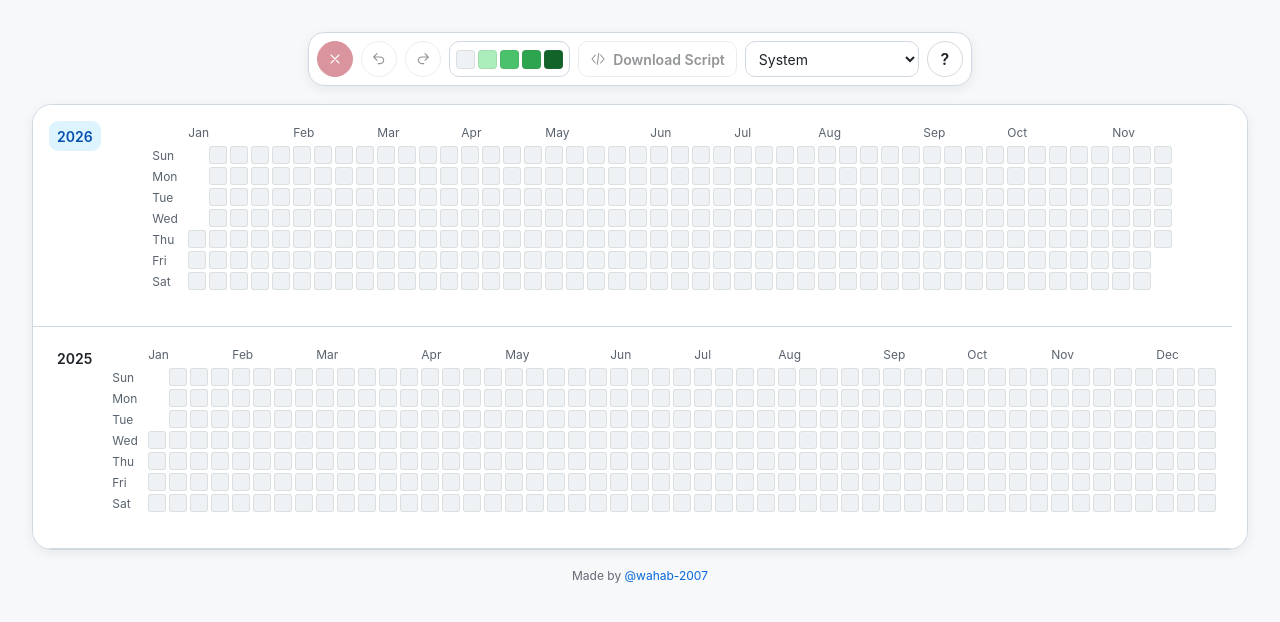
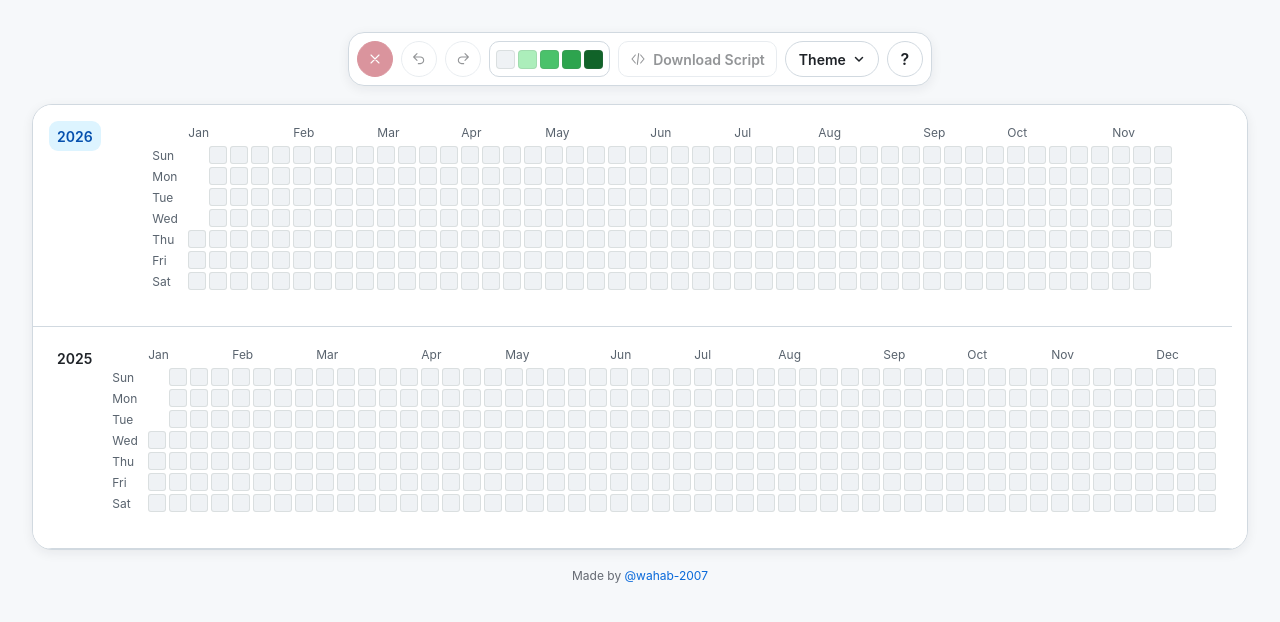
Before and after one commit to wahab-2007/brush-io, a React (Vite) app: page / in a window 1280 px wide. Shown: the top 622 px of the page. Built offline with nearby package versions, Linux system fonts and the light colour scheme.

Commit message:
Replace the theme dropdown with a rounded Theme menu

```diff
--- a/src/components/Appearance.tsx
+++ b/src/components/Appearance.tsx
@@ -1,10 +1,13 @@
-import { useRef, useState } from 'react'
+import { useId, useRef, useState } from 'react'
 import { siteThemes } from '../lib/themes.ts'
 import type { SiteTheme } from '../lib/themes.ts'
 
 const track = new URL('../assets/disco.mp3', import.meta.url).href
 
 export function Appearance({ theme, onChange }: { theme: SiteTheme; onChange: (theme: SiteTheme) => void }) {
+  const menuId = useId()
+  const menu = useRef<HTMLDivElement>(null)
+  const trigger = useRef<HTMLButtonElement>(null)
   const audio = useRef<HTMLAudioElement>(null)
   const [playing, setPlaying] = useState(false)
 
@@ -17,6 +20,8 @@ export function Appearance({ theme, onChange }: { theme: SiteTheme; onChange: (t
 
   function select(next: SiteTheme) {
     onChange(next)
+    menu.current?.hidePopover()
+    trigger.current?.focus({ preventScroll: true })
     if (next === 'disco') {
       play()
     } else {
@@ -28,11 +33,19 @@ export function Appearance({ theme, onChange }: { theme: SiteTheme; onChange: (t
 
   return (
     <div className="theme-controls">
-      <select className="appearance" aria-label="Site theme" title="Site theme" value={theme} onChange={(event) => select(event.target.value as SiteTheme)}>
-        {Object.entries(siteThemes).map(([value, label]) => <option value={value} key={value}>{label}</option>)}
-      </select>
+      <button type="button" className="theme-trigger" ref={trigger} aria-haspopup="dialog"
+        popoverTarget={menuId} data-theme={theme}>
+        Theme
+        <svg width="12" height="12" viewBox="0 0 12 12" fill="none" aria-hidden="true">
+          <path d="m2.5 4.5 3.5 3.5 3.5-3.5" stroke="currentColor" strokeWidth="1.5" strokeLinecap="round" strokeLinejoin="round"/>
+        </svg>
+      </button>
       <audio ref={audio} src={track} preload="none" loop
         onPlaying={() => setPlaying(true)} onPause={() => setPlaying(false)} onError={() => setPlaying(false)}/>
+      <div id={menuId} className="theme-picker" ref={menu} popover="auto" role="dialog" aria-label="Site themes">
+        {(Object.entries(siteThemes) as [SiteTheme, string][]).map(([value, label]) =>
+          <button type="button" key={value} aria-pressed={theme === value} onClick={() => select(value)}>{label}</button>,
+        )}
         {theme === 'disco' && <button type="button" className="music-toggle"
           aria-label="Disco music" aria-pressed={playing} onClick={() => {
             if (audio.current?.paused) play()
@@ -42,5 +55,6 @@ export function Appearance({ theme, onChange }: { theme: SiteTheme; onChange: (t
           {playing ? 'Pause music' : 'Play music'}
         </button>}
       </div>
+    </div>
   )
 }
--- a/src/styles.css
+++ b/src/styles.css
@@ -264,7 +264,6 @@ button.primary { background: var(--primary); border-color: var(--primary); color
 button.primary:hover:not(:disabled) { background: var(--primary-hover); border-color: var(--primary-hover); }
 
 .app { max-width: 1320px; margin: 0 auto; padding: 32px 32px 36px; }
-.appearance { color: var(--text); }
 button.history-button { flex: none; width: 36px; height: 36px; border-radius: 50%; padding: 0; }
 .site-credit { color: var(--credit); margin-top: 18px; text-align: center; font-size: 12px; }
 .site-credit a { color: var(--credit-link); text-decoration: none; }
@@ -349,6 +348,26 @@ button.cell:hover { outline: 1px solid var(--focus); outline-offset: 1px; }
 }
 .calendar-toolbar button, .calendar-toolbar select { border-radius: 10px; transition: background-color .15s, border-color .15s; }
 .calendar-toolbar button.history-button { border-radius: 50%; }
+.calendar-toolbar button.theme-trigger { border-radius: 18px; padding-inline: 13px; }
+.theme-picker {
+  width: min(330px, calc(100vw - 24px));
+  max-height: calc(100dvh - 24px);
+  box-sizing: border-box;
+  overflow: auto;
+  padding: 8px;
+  color: var(--text);
+  background: var(--surface);
+  border: 1px solid var(--control-border);
+  border-radius: 14px;
+  box-shadow: var(--shadow);
+}
+.theme-picker:popover-open { display: grid; grid-template-columns: repeat(2, minmax(0, 1fr)); gap: 5px; }
+.theme-picker button { padding-inline: 8px; white-space: normal; }
+.theme-picker button[aria-pressed="true"] { background: var(--active); border-color: var(--focus); }
+.theme-picker .music-toggle { grid-column: 1 / -1; }
+@supports (position-area: bottom span-left) {
+  .theme-picker { margin: 8px; position-area: bottom span-left; position-try-fallbacks: flip-block, flip-inline; }
+}
 .toolbar-appearance { display: flex; align-items: center; gap: 8px; max-width: 100%; }
 .help-button { font-size: 16px; }
 button.history-button[data-action="clear"] { --action-color: #b22234; --action-hover: #cb2d40; }
```
Also changed, not shown: 1 other file (tests, documents, lock files or other folders). Lines whose indentation alone changed are shown as unchanged.
